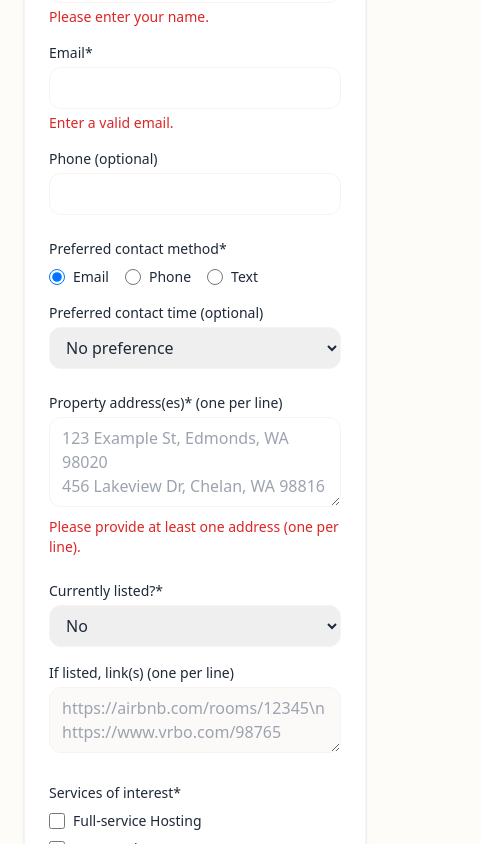
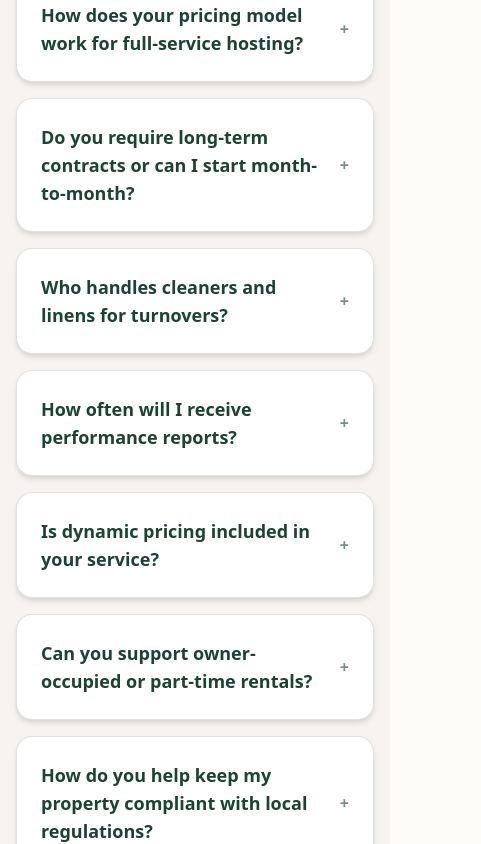
Before and after one commit to BlakeSanderson44/Host-With-Julia, a Next.js app: page / in a window 390 px wide. Shown: the part 9780-10624 px from the top of the page, 481 px wide, since content can reach past the window. Built offline with nearby package versions, Linux system fonts and the light colour scheme.

Commit message:
Add FAQ section with accordion and structured data

```diff
--- /dev/null
+++ b/app/components/FAQ.tsx
@@ -0,0 +1,180 @@
+'use client';
+
+import { useEffect, useMemo, useRef, useState } from 'react';
+
+export interface FAQItem {
+  q: string;
+  a: string;
+}
+
+export interface FAQProps {
+  items: FAQItem[];
+}
+
+type PreparedFAQItem = FAQItem & {
+  slug: string;
+  id: string;
+};
+
+function slugify(value: string, fallback: string) {
+  const baseSlug = value
+    .toLowerCase()
+    .trim()
+    .replace(/[^a-z0-9\s-]/g, '')
+    .replace(/\s+/g, '-')
+    .replace(/-+/g, '-')
+    .replace(/^-|-$/g, '');
+
+  return baseSlug || fallback;
+}
+
+export default function FAQ({ items }: FAQProps) {
+  const validItems = useMemo<PreparedFAQItem[]>(() => {
+    const seen = new Map<string, number>();
+
+    return items.reduce<PreparedFAQItem[]>((acc, item, index) => {
+      if (!item?.q?.trim() || !item?.a?.trim()) {
+        console.warn(
+          `FAQ: Skipping item at index ${index} because question and/or answer is missing.`,
+        );
+        return acc;
+      }
+
+      const baseSlug = slugify(item.q, `item-${index + 1}`);
+      const nextCount = (seen.get(baseSlug) ?? 0) + 1;
+      seen.set(baseSlug, nextCount);
+      const slug = nextCount === 1 ? baseSlug : `${baseSlug}-${nextCount}`;
+
+      acc.push({ ...item, slug, id: `faq-q-${slug}` });
+      return acc;
+    }, []);
+  }, [items]);
+
+  const [openItems, setOpenItems] = useState<Record<string, boolean>>({});
+  const detailsRefs = useRef<Record<string, HTMLDetailsElement | null>>({});
+
+  useEffect(() => {
+    setOpenItems((prev) => {
+      const next: Record<string, boolean> = {};
+      for (const item of validItems) {
+        next[item.id] = prev[item.id] ?? false;
+      }
+      return next;
+    });
+  }, [validItems]);
+
+  useEffect(() => {
+    const handleHashChange = () => {
+      const hash = decodeURIComponent(window.location.hash.slice(1));
+      if (!hash) {
+        return;
+      }
+      const target = detailsRefs.current[hash];
+      if (target) {
+        target.open = true;
+        setOpenItems((prev) => ({ ...prev, [hash]: true }));
+        const summary = target.querySelector('summary');
+        summary?.focus();
+      }
+    };
+
+    handleHashChange();
+    window.addEventListener('hashchange', handleHashChange);
+    return () => {
+      window.removeEventListener('hashchange', handleHashChange);
+    };
+  }, [validItems]);
+
+  const jsonLd = useMemo(() => {
+    const mainEntity = validItems.map((item) => ({
+      '@type': 'Question',
+      name: item.q,
+      acceptedAnswer: {
+        '@type': 'Answer',
+        text: item.a,
+      },
+    }));
+
+    if (!mainEntity.length) {
+      return null;
+    }
+
+    return {
+      '@context': 'https://schema.org',
+      '@type': 'FAQPage',
+      mainEntity,
+    } as const;
+  }, [validItems]);
+
+  if (!validItems.length) {
+    return null;
+  }
+
+  return (
+    <div className="relative">
+      <div className="lg:grid lg:grid-cols-[minmax(200px,240px)_1fr] lg:gap-12">
+        <aside className="sticky top-24 hidden h-fit lg:block">
+          <ol className="space-y-3 border-l border-forest/20 pl-4 text-sm font-medium text-forest/80">
+            {validItems.map((item) => (
+              <li key={item.id}>
+                <a
+                  href={`#${item.id}`}
+                  className="transition hover:text-forest focus-visible:outline-none focus-visible:ring focus-visible:ring-forest/40"
+                >
+                  {item.q}
+                </a>
+              </li>
+            ))}
+          </ol>
+        </aside>
+        <div className="space-y-4">
+          {validItems.map((item) => {
+            const isOpen = openItems[item.id] ?? false;
+            return (
+              <details
+                key={item.id}
+                id={item.id}
+                ref={(node) => {
+                  detailsRefs.current[item.id] = node;
+                }}
+                open={isOpen}
+                data-analytics={isOpen ? 'faq-open' : 'faq-close'}
+                className="group rounded-2xl border border-forest/15 bg-white p-6 shadow-soft transition hover:border-forest/30 focus-within:border-forest/40"
+                onToggle={(event) => {
+                  const open = event.currentTarget.open;
+                  setOpenItems((prev) => ({ ...prev, [item.id]: open }));
+                }}
+              >
+                <summary
+                  className="cursor-pointer list-none text-lg font-semibold text-forest outline-none transition focus-visible:ring focus-visible:ring-forest/40"
+                  aria-expanded={isOpen}
+                  aria-controls={`${item.id}-content`}
+                >
+                  <span className="flex items-center justify-between gap-4">
+                    {item.q}
+                    <span className="text-base text-forest/60">
+                      {isOpen ? '−' : '+'}
+                    </span>
+                  </span>
+                </summary>
+                <div
+                  id={`${item.id}-content`}
+                  className="mt-3 text-base leading-relaxed text-slate"
+                  aria-live="polite"
+                >
+                  <p>{item.a}</p>
+                </div>
+              </details>
+            );
+          })}
+        </div>
+      </div>
+      {jsonLd ? (
+        <script
+          type="application/ld+json"
+          dangerouslySetInnerHTML={{ __html: JSON.stringify(jsonLd) }}
+        />
+      ) : null}
+    </div>
+  );
+}
--- a/app/page.tsx
+++ b/app/page.tsx
@@ -7,6 +7,8 @@ import LocationGrid from '@/components/LocationGrid';
 import ServicesSection from '@/components/ServicesSection';
 import SiteFooter from '@/components/SiteFooter';
 import StickyCTA from '@/components/StickyCTA';
+
+import FAQ, { type FAQItem } from '@/app/components/FAQ';
 
 import type { AboutSectionProps } from '@/components/AboutSection';
 import type { PropertyItem } from '@/components/PropertiesSection';
@@ -101,6 +103,7 @@ const navItems: NavItem[] = [
   { href: '#properties', label: 'Properties' },
   { href: '#about', label: 'Why Me' },
   { href: '#testimonials', label: 'Testimonials' },
+  { href: '#faq', label: 'FAQ' },
   { href: '#contact', label: 'Contact' },
 ];
 
@@ -218,6 +221,37 @@ const properties: PropertyItem[] = [
   },
 ];
 
+const faqItems: FAQItem[] = [
+  {
+    q: 'How does your pricing model work for full-service hosting?',
+    a: 'We tailor management fees to your property mix and revenue goals, aligning incentives around performance and occupancy.',
+  },
+  {
+    q: 'Do you require long-term contracts or can I start month-to-month?',
+    a: 'Most owners start with a flexible month-to-month agreement, and we revisit terms together once you are confident in the partnership.',
+  },
+  {
+    q: 'Who handles cleaners and linens for turnovers?',
+    a: 'We coordinate directly with your preferred cleaning partners or match you with vetted vendors, keeping linens and checklists organized.',
+  },
+  {
+    q: 'How often will I receive performance reports?',
+    a: 'Expect a clear monthly recap covering revenue, occupancy, guest feedback, and actionable opportunities for the upcoming month.',
+  },
+  {
+    q: 'Is dynamic pricing included in your service?',
+    a: 'Yes, we manage dynamic pricing tools like PriceLabs to keep nightly rates competitive and responsive to demand.',
+  },
+  {
+    q: 'Can you support owner-occupied or part-time rentals?',
+    a: 'Absolutely. We design bespoke calendars, stocking plans, and guest communications tailored to shared or owner-occupied homes.',
+  },
+  {
+    q: 'How do you help keep my property compliant with local regulations?',
+    a: 'We monitor municipal requirements, guide you through permitting, and document key procedures to keep operations compliant.',
+  },
+];
+
 export default function Home() {
   return (
     <>
@@ -232,6 +266,17 @@ export default function Home() {
         <div className="mb-24 md:mb-0">
           <TestimonialsSection />
         </div>
+        <section id="faq" className="scroll-mt-28 bg-sand py-20">
+          <div className="mx-auto max-w-6xl px-4">
+            <div className="mb-10 space-y-4 text-center lg:text-left">
+              <h2 className="text-3xl font-semibold tracking-tight text-forest sm:text-4xl">Frequently Asked Questions</h2>
+              <p className="text-lg text-slate/80">
+                Answers to the topics owners ask about most—from onboarding logistics to long-term strategy.
+              </p>
+            </div>
+            <FAQ items={faqItems} />
+          </div>
+        </section>
         <ContactSection />
         <StickyCTA />
       </main>
```
